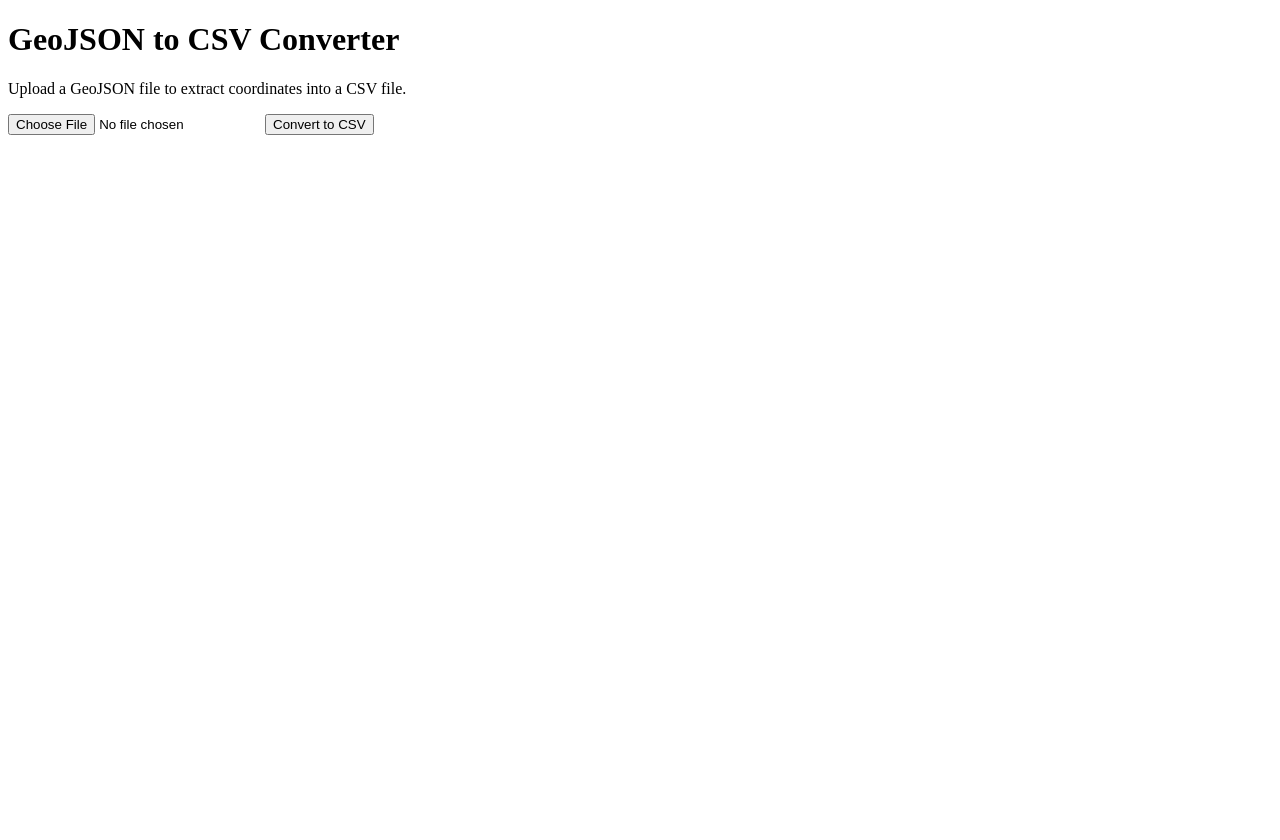
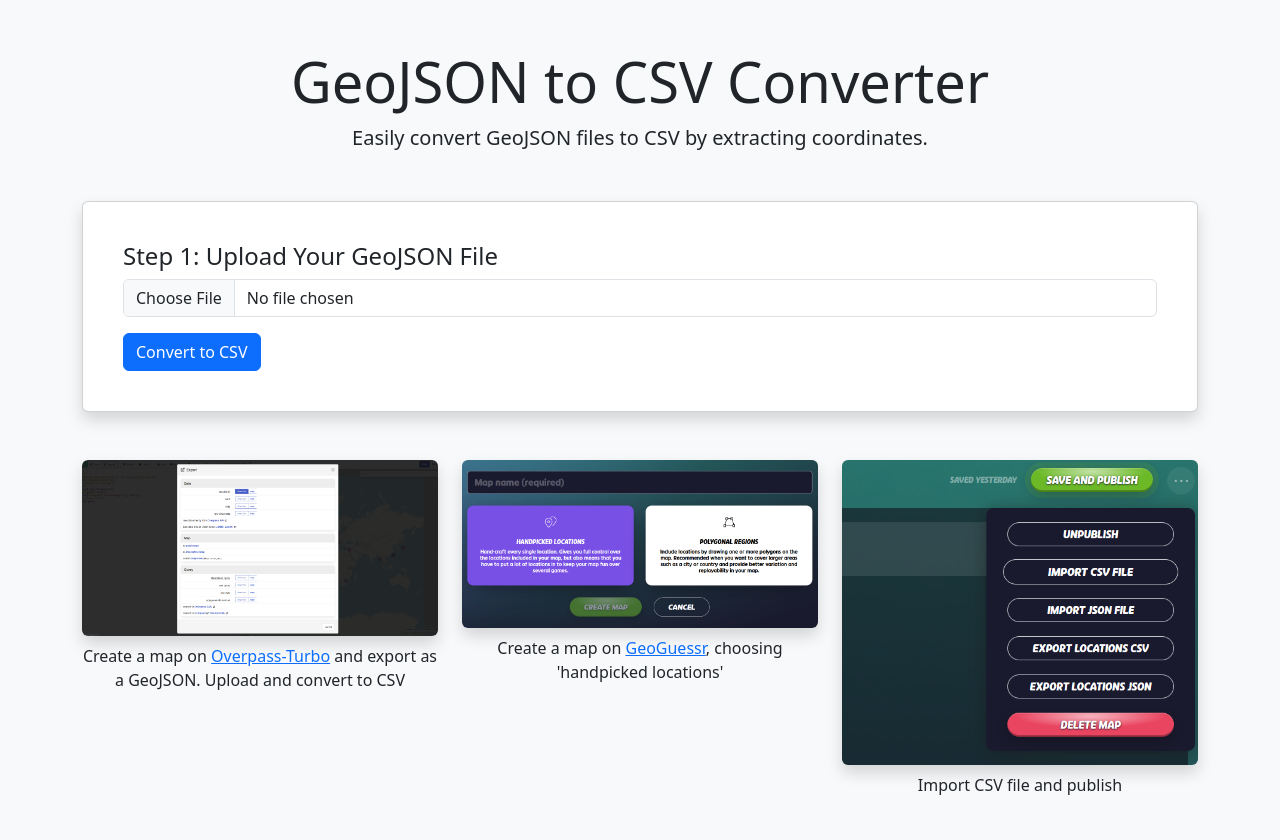
Before and after one commit to ceickmeyer/geoguessr, a plain HTML site: page index.html in a window 1280 px wide. Before the commit the page ends 800 px from the top, so only its background shows below. Drawn offline with nearby package versions, Linux system fonts and the light colour scheme.

Commit message:
better images, higher quality

```diff
--- a/index.html
+++ b/index.html
@@ -4,13 +4,77 @@
     <meta charset="UTF-8" />
     <meta name="viewport" content="width=device-width, initial-scale=1.0" />
     <title>GeoJSON to CSV Converter</title>
+    <!-- Bootstrap CSS -->
+    <link
+      href="https://cdn.jsdelivr.net/npm/bootstrap@5.3.0-alpha3/dist/css/bootstrap.min.css"
+      rel="stylesheet"
+    />
   </head>
-  <body>
-    <h1>GeoJSON to CSV Converter</h1>
-    <p>Upload a GeoJSON file to extract coordinates into a CSV file.</p>
-    <input type="file" id="geojsonFile" accept=".geojson" />
-    <button onclick="convertGeoJSON()">Convert to CSV</button>
-    <a id="downloadLink" style="display: none">Download CSV</a>
+  <body class="bg-light">
+    <div class="container py-5">
+      <header class="text-center mb-5">
+        <h1 class="display-4">GeoJSON to CSV Converter</h1>
+        <p class="lead">
+          Easily convert GeoJSON files to CSV by extracting coordinates.
+        </p>
+      </header>
+
+      <div class="card shadow p-4 mb-5">
+        <div class="card-body">
+          <h2 class="h4">Step 1: Upload Your GeoJSON File</h2>
+          <input
+            type="file"
+            id="geojsonFile"
+            class="form-control mb-3"
+            accept=".geojson"
+          />
+          <button class="btn btn-primary" onclick="convertGeoJSON()">
+            Convert to CSV
+          </button>
+          <a id="downloadLink" class="btn btn-success mt-3 d-none"
+            >Download CSV</a
+          >
+        </div>
+      </div>
+
+      <div class="row text-center">
+        <div class="col-md-4 mb-4">
+          <img
+            src="images/step1.png"
+            class="img-fluid rounded shadow"
+            alt="Step 1: Upload"
+          />
+          <p class="mt-2">
+            Create a map on
+            <a href="https://overpass-turbo.eu/">Overpass-Turbo</a> and export
+            as a GeoJSON. Upload and convert to CSV
+          </p>
+        </div>
+        <div class="col-md-4 mb-4">
+          <img
+            src="images/step2.png"
+            class="img-fluid rounded shadow"
+            alt="Step 2: Process"
+          />
+          <p class="mt-2">
+            Create a map on
+            <a href="https://www.geoguessr.com/map-maker">GeoGuessr</a>,
+            choosing 'handpicked locations'
+          </p>
+        </div>
+        <div class="col-md-4 mb-4">
+          <img
+            src="images/step3.png"
+            class="img-fluid rounded shadow"
+            alt="Step 3: Download"
+          />
+          <p class="mt-2">Import CSV file and publish</p>
+        </div>
+      </div>
+    </div>
+
+    <!-- Bootstrap JS -->
+    <script src="https://cdn.jsdelivr.net/npm/bootstrap@5.3.0-alpha3/dist/js/bootstrap.bundle.min.js"></script>
 
     <script>
       function convertGeoJSON() {
@@ -54,7 +118,7 @@
             const downloadLink = document.getElementById("downloadLink");
             downloadLink.href = url;
             downloadLink.download = "extracted_coordinates.csv";
-            downloadLink.style.display = "block";
+            downloadLink.classList.remove("d-none");
             downloadLink.textContent = "Download CSV";
           } catch (error) {
             alert("Invalid GeoJSON file or error processing data.");
```
Also changed, not shown: images/step1.png (added), images/step2.png (added), images/step3.png (added), 1 other file.
